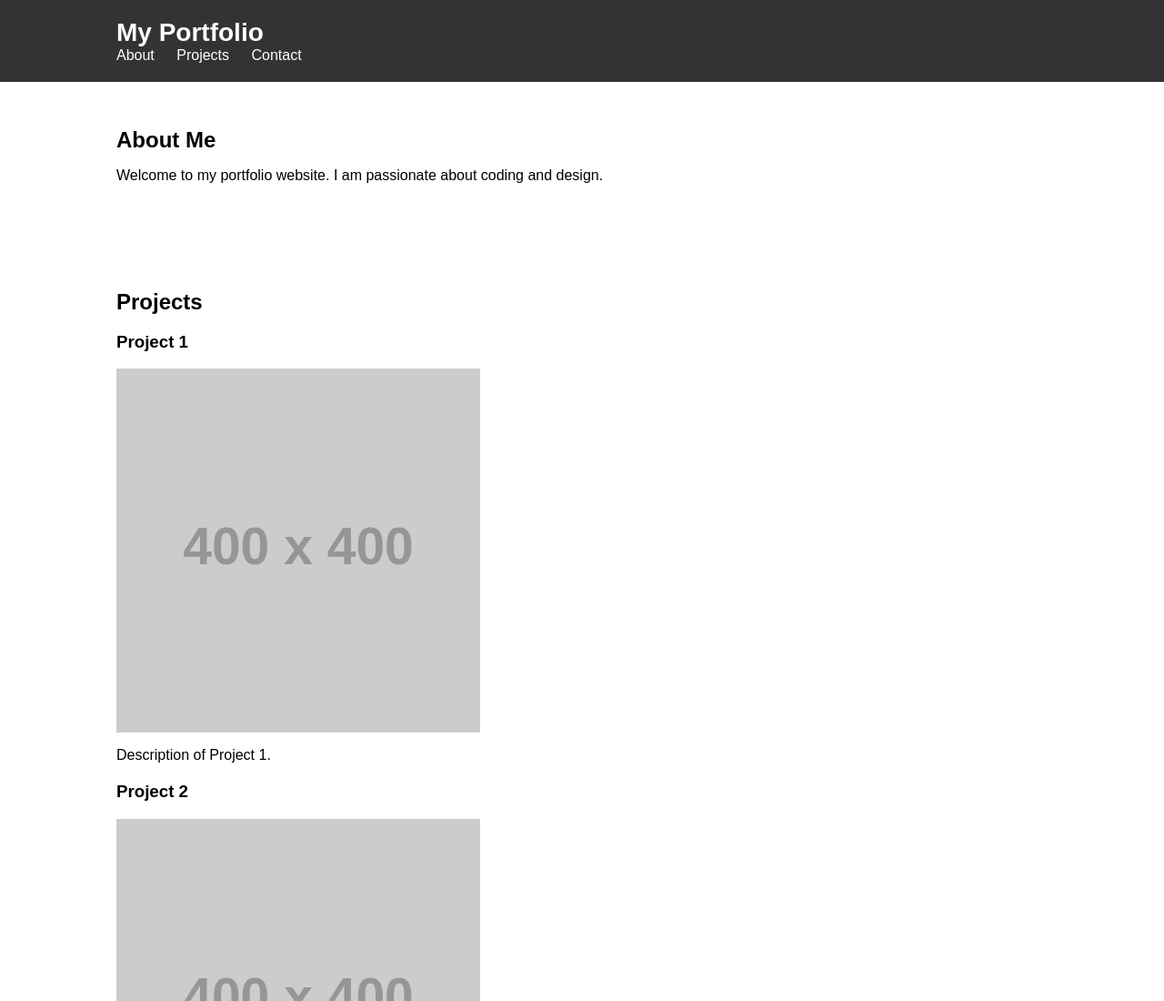
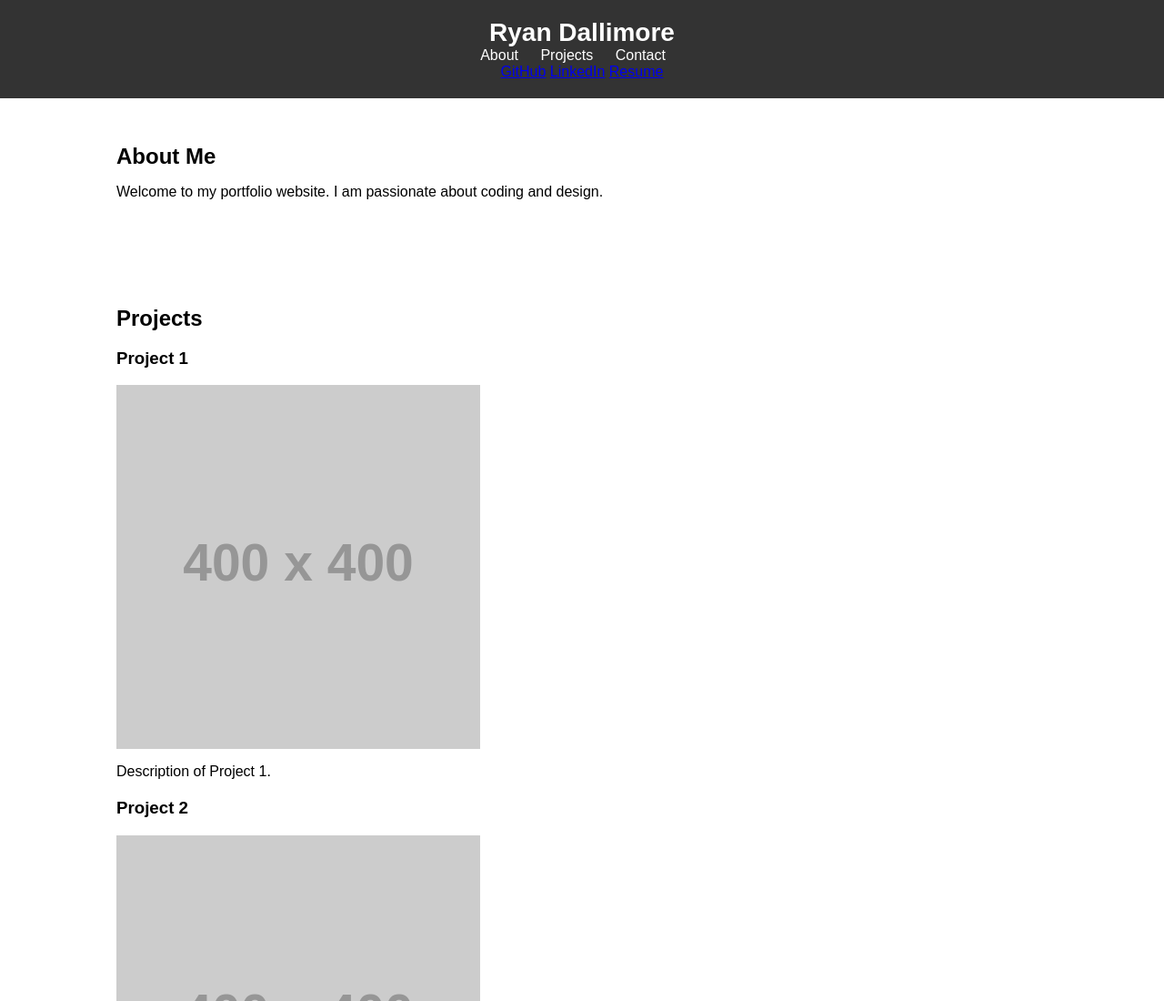
Before and after one commit to rdallim2/RyanDallimore_site, a plain HTML site: page index.html in a window 1280 px wide. Shown: the top 1100 px of the page at 91% size. Drawn offline with Linux system fonts and the light colour scheme; placeholder pictures from the web are drawn by us.

Commit message:
added git and linkedin links

```diff
--- a/index.html
+++ b/index.html
@@ -9,16 +9,22 @@
 <body>
     <header>
     <div class="container">
-            <h1>My Portfolio</h1>
+        <h1 style="text-align: center;">Ryan Dallimore</h1>
         <nav>
-                <ul>
+            <ul style="text-align: center;">
                 <li><a href="#about">About</a></li>
                 <li><a href="#projects">Projects</a></li>
                 <li><a href="#contact">Contact</a></li>
             </ul>
         </nav>
+        <div style="text-align: center;">
+            <a href="https://github.com/rdallim2">GitHub</a>
+            <a href="https://https://www.linkedin.com/in/ryan-dallimore-871aa32ba/">LinkedIn</a>
+            <a href="link-to-your-resume.pdf">Resume</a>
+        </div>
     </div>
 </header>
+
 
     <section id="about">
         <div class="container">
```
Lines whose indentation alone changed are shown as unchanged.
